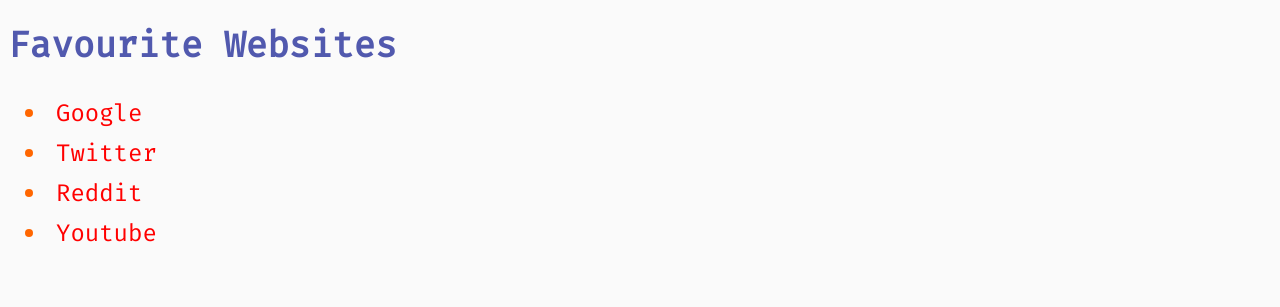
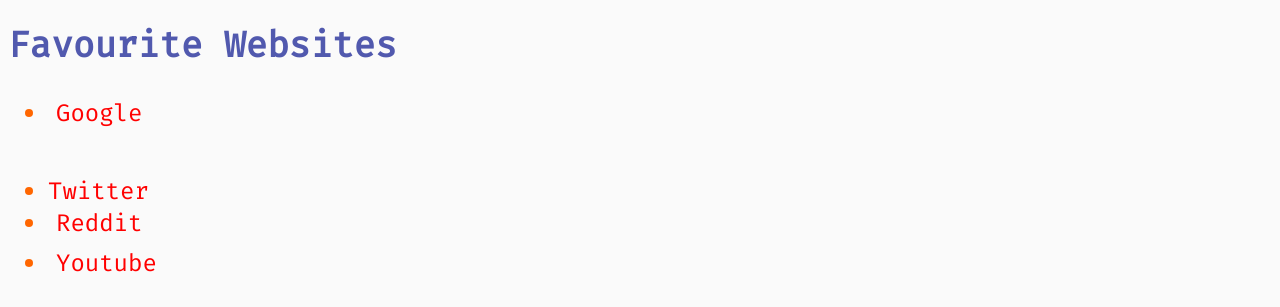
Before and after one commit to robin-mckenna/flex-bem, a website: page index.html in a window 1280 px wide. Shown: the part 497-804 px from the top of the page. Drawn offline with nearby package versions, Linux system fonts and the light colour scheme.

Commit message:
Add gulp gernerated styles

```diff
--- a/public/css/home-page.css
+++ b/public/css/home-page.css
@@ -11,3 +11,12 @@
   color: #FF0000;
   text-decoration: none;
 }
+
+.favourite-sites .google {
+  height: 70px;
+}
+
+.favourite-sites .twitter {
+  margin: 0;
+  padding: 0;
+}
```
